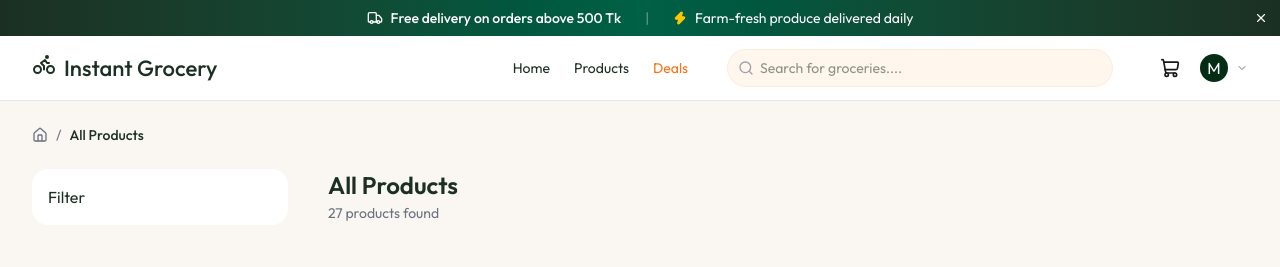
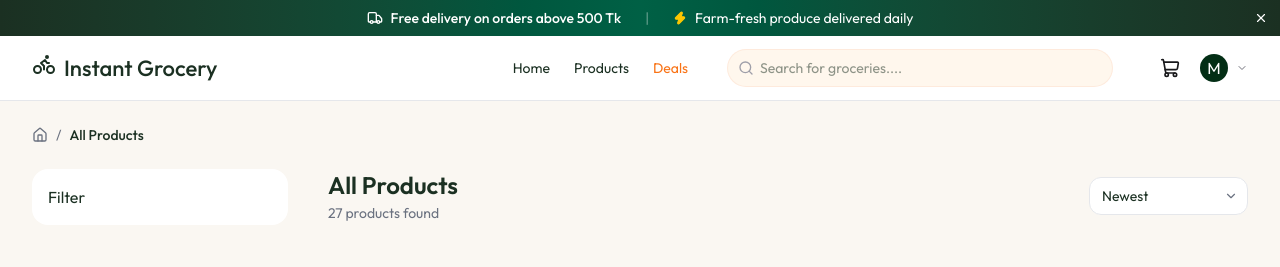
Before and after one commit to sheaf-hassan/instant_grocery_delivery, a React (Vite) app: page /products in a window 1280 px wide. Shown: the top 267 px of the page. Built offline with nearby package versions, Linux system fonts and the light colour scheme.

Commit message:
sort section created in products page

```diff
--- a/src/pages/Products.tsx
+++ b/src/pages/Products.tsx
@@ -2,7 +2,7 @@ import { useEffect, useState } from "react";
 import { Link, useSearchParams } from "react-router-dom"
 import type { Product } from "../types";
 import { categoriesData, dummyProducts } from "../assets/assets";
-import { Home, SlidersHorizontal } from "lucide-react";
+import { ChevronDown, Home, SlidersHorizontal } from "lucide-react";
 
 
 
@@ -82,6 +82,17 @@ const Products = () => {
                     <button onClick={()=> SetMobileFiltersOpen(true)} className="lg:hidden flex items-center gap-2 px-3 py-2 text-sm bg-white rounded-xl border border-app-border hover:bg-app-cream transition-colors">
                       <SlidersHorizontal  className="size-4"/> Filters
                     </button>
+                    {/* Sort */}
+                    <div className="relative">
+                      <select value={sort} onChange={(e)=>updateFilter("sort", e.target.value)} className="appearance-none pl-3 pr-8 py-2 text-sm bg-white rounded-xl border border-app-border focus:border-app-green outline-none cursor-pointer">
+                         <option value="">Newest</option>
+                         <option value="price_asc">Price: Low → High</option>
+                         <option value="price_desc">Price High → Low</option>
+                         <option value="rating">Top Rated</option>
+                         <option value="name">A → Z</option>
+                      </select>
+                      <ChevronDown className="absolute right-2.5 top-1/2 -translate-y-1/2 w-3.5 h-3.5 text-app-text-light pointer-events-none"/>
+                    </div>
                 </div>
             </div>
           </main>
```
